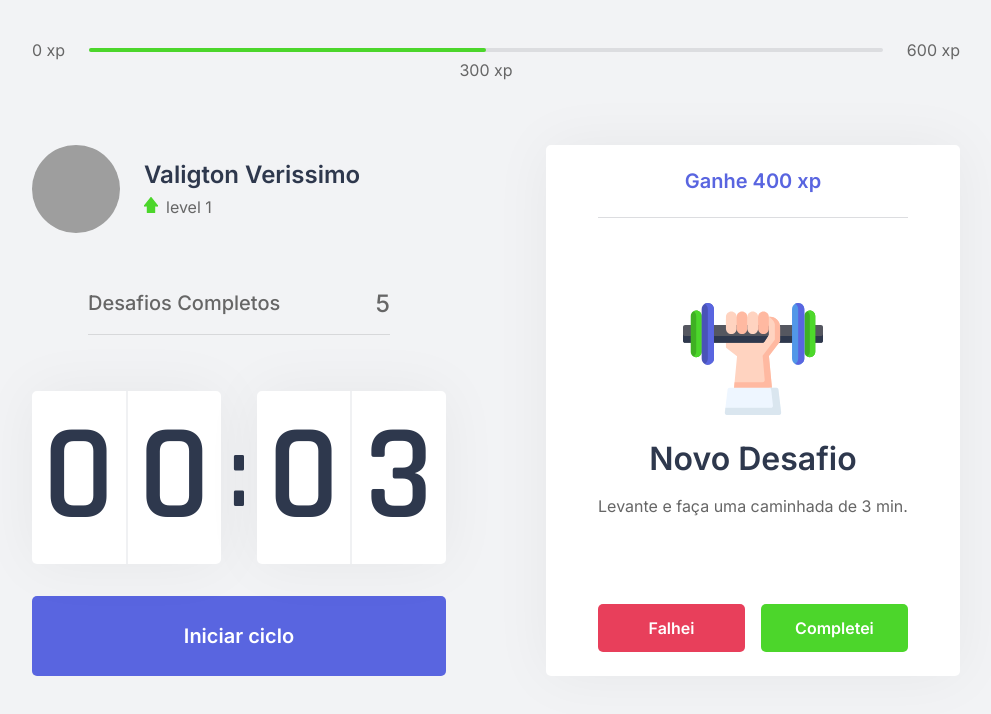
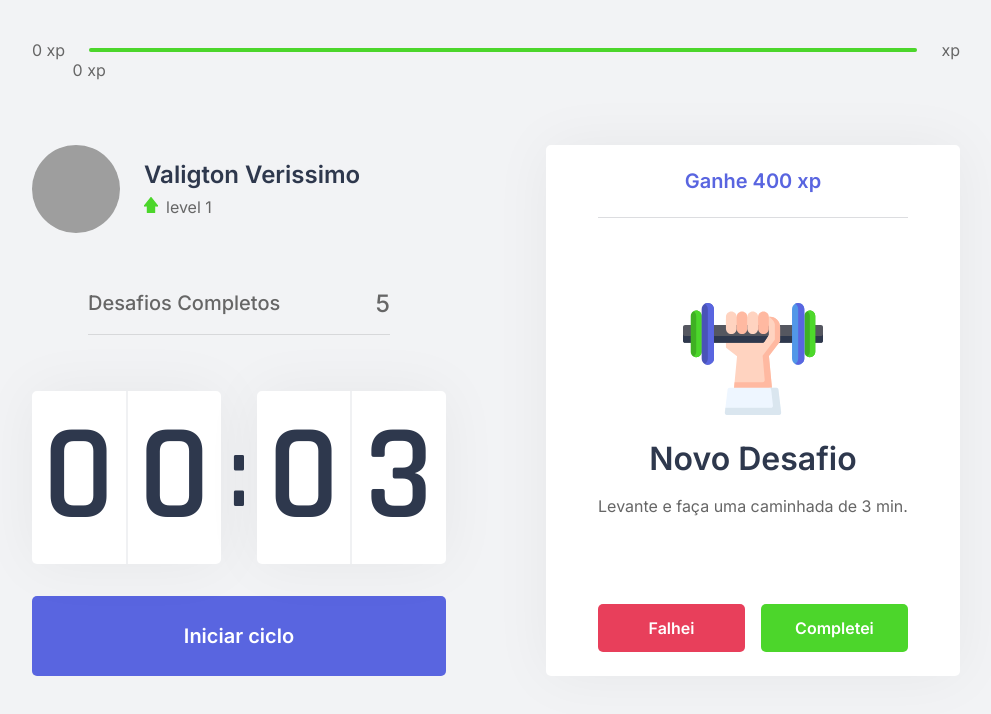
Before and after one commit to valigton/moveit-next, a Next.js app: page / in a window 1280 px wide. Shown: the top 714 px of the page, without its empty margins (144-1135 px from the left). Built offline with nearby package versions, Linux system fonts and the light colour scheme; grey boxes are pictures that could not be loaded.

Commit message:
Adicionado experiancia por contexto

```diff
--- a/src/components/ExperienceBar.tsx
+++ b/src/components/ExperienceBar.tsx
@@ -1,17 +1,23 @@
+import { useContext } from 'react';
+import { ChallengesContext } from '../contexts/ChallengesContext';
 import styles from '../styles/components/ExperienceBar.module.css';
 
 export function ExperienceBar () {
+  const { currentExperience, experienceToNextLevel } = useContext(ChallengesContext)
+
+  const percentToNextLevel = Math.round(currentExperience * 100) / experienceToNextLevel;
+
   return (
     <header className={styles.experienceBar}>
       <span >0 xp</span>
       <div>
-        <div style={{ width: '50%'}} />
+        <div style={{ width: `${percentToNextLevel}%`}} />
 
-        <span className={styles.currentExperience} style={{ left: '50%' }}>
-          300 xp
+        <span className={styles.currentExperience} style={{ left: `${percentToNextLevel}%` }}>
+         {currentExperience} xp
         </span>
       </div>
-      <span>600 xp</span>
+      <span>{experienceToNextLevel} xp</span>
     </header>
   );
 }
```
